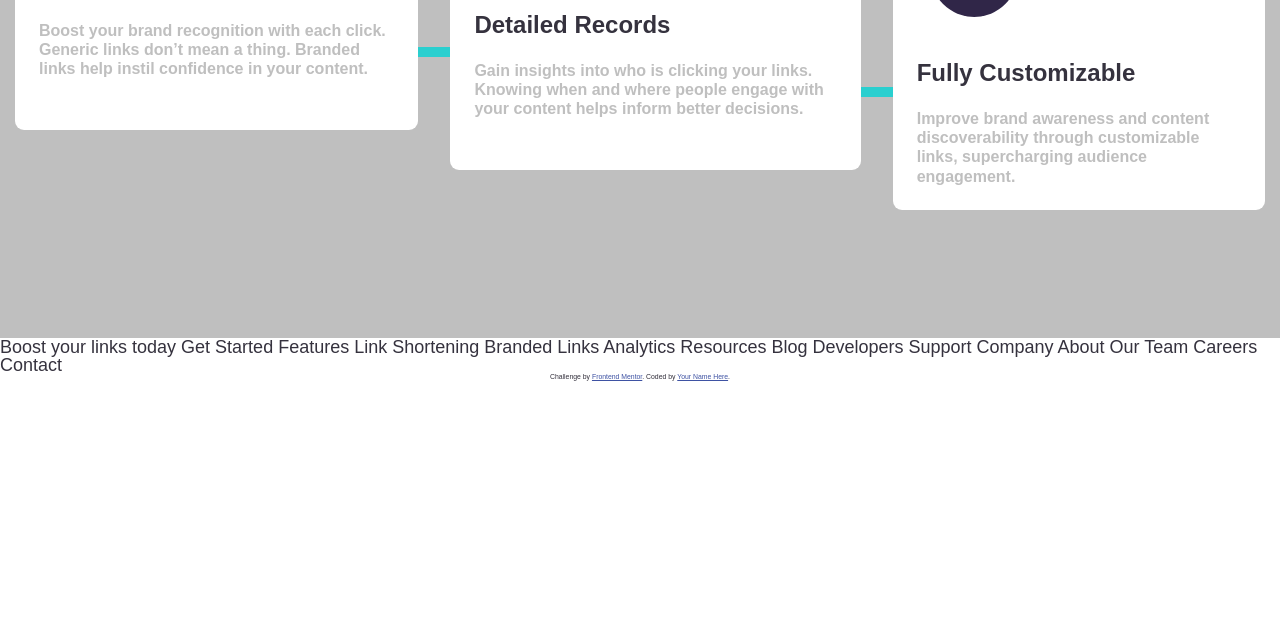
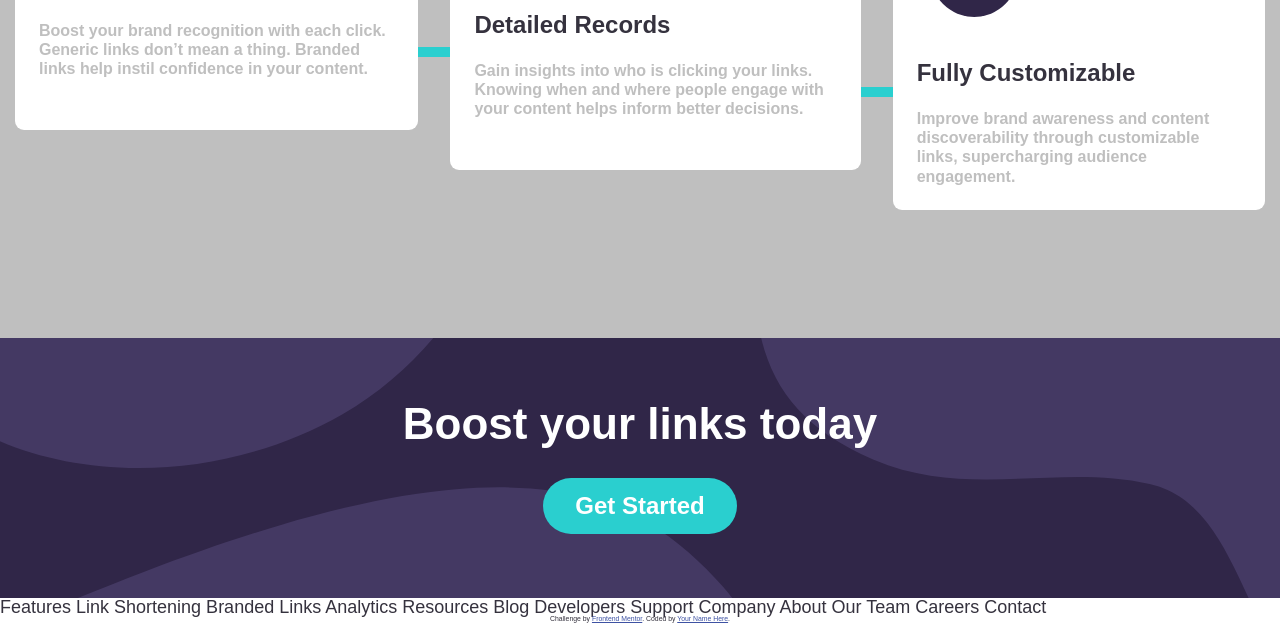
Before and after one commit to Mustafa-Mo7amed/shortly, a website: page index.html in a window 1280 px wide. Shown: the part 1255-1878 px from the top of the page. Before the commit the page ends 1636 px from the top, so only its background shows below. Drawn offline with Linux system fonts and the light colour scheme.

Commit message:
feat(boost-section): add boost section

```diff
--- a/css/app.css
+++ b/css/app.css
@@ -234,3 +234,31 @@
 	top: 65%;
 	transform: translateX(100%);
 }
+
+/*******************************/
+/* BOOST SECTION */
+/*******************************/
+
+.boost-section {
+	background-color: #302648;
+	background-image: url('../assets/images/bg-boost-desktop.svg');
+	background-repeat: no-repeat;
+	background-size: cover;
+	background-position: center;
+	padding: 6.4rem;
+}
+
+.boost-section .title {
+	color: #fff;
+	font-size: 4.4rem;
+	margin: 0 auto 3.2rem;
+	width: fit-content;
+}
+
+.boost-section .btn {
+	display: block;
+	margin: 0 auto;
+	width: fit-content;
+	font-size: 2.4rem;
+	padding: 1.6rem 3.2rem;
+}
--- a/index.html
+++ b/index.html
@@ -125,9 +125,13 @@
           </div>
         </div>
       </section>
+      <section class="boost-section">
+        <h3 class="title">Boost your links today</h3>
+        <a class="btn" href="#">Get Started</a>
+      </section>
     </main>
 
-    Boost your links today Get Started Features Link Shortening Branded Links
+      Features Link Shortening Branded Links
     Analytics Resources Blog Developers Support Company About Our Team Careers
     Contact
 
```
Also changed, not shown: assets/images/bg-boost-desktop.svg (added).
